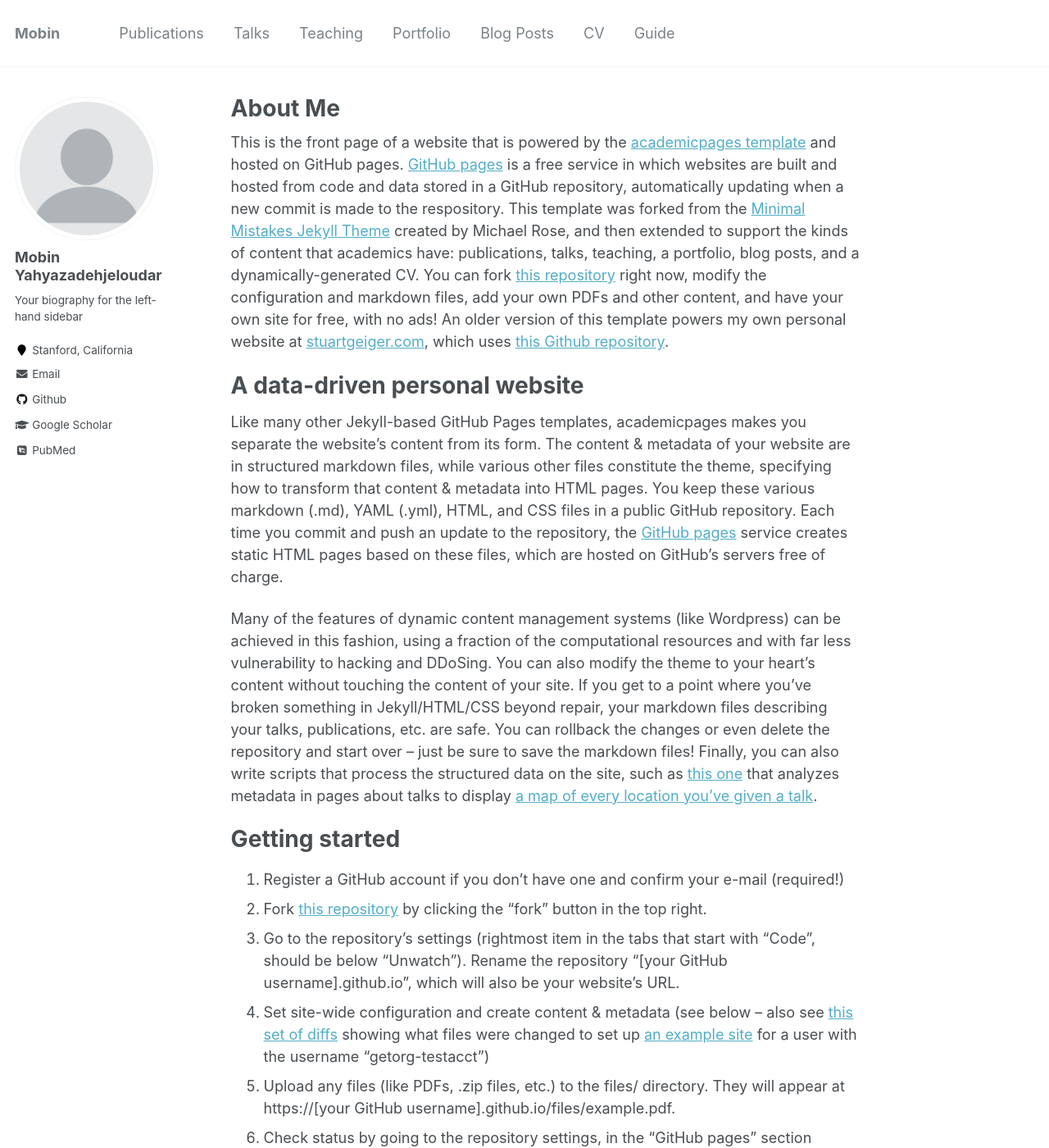
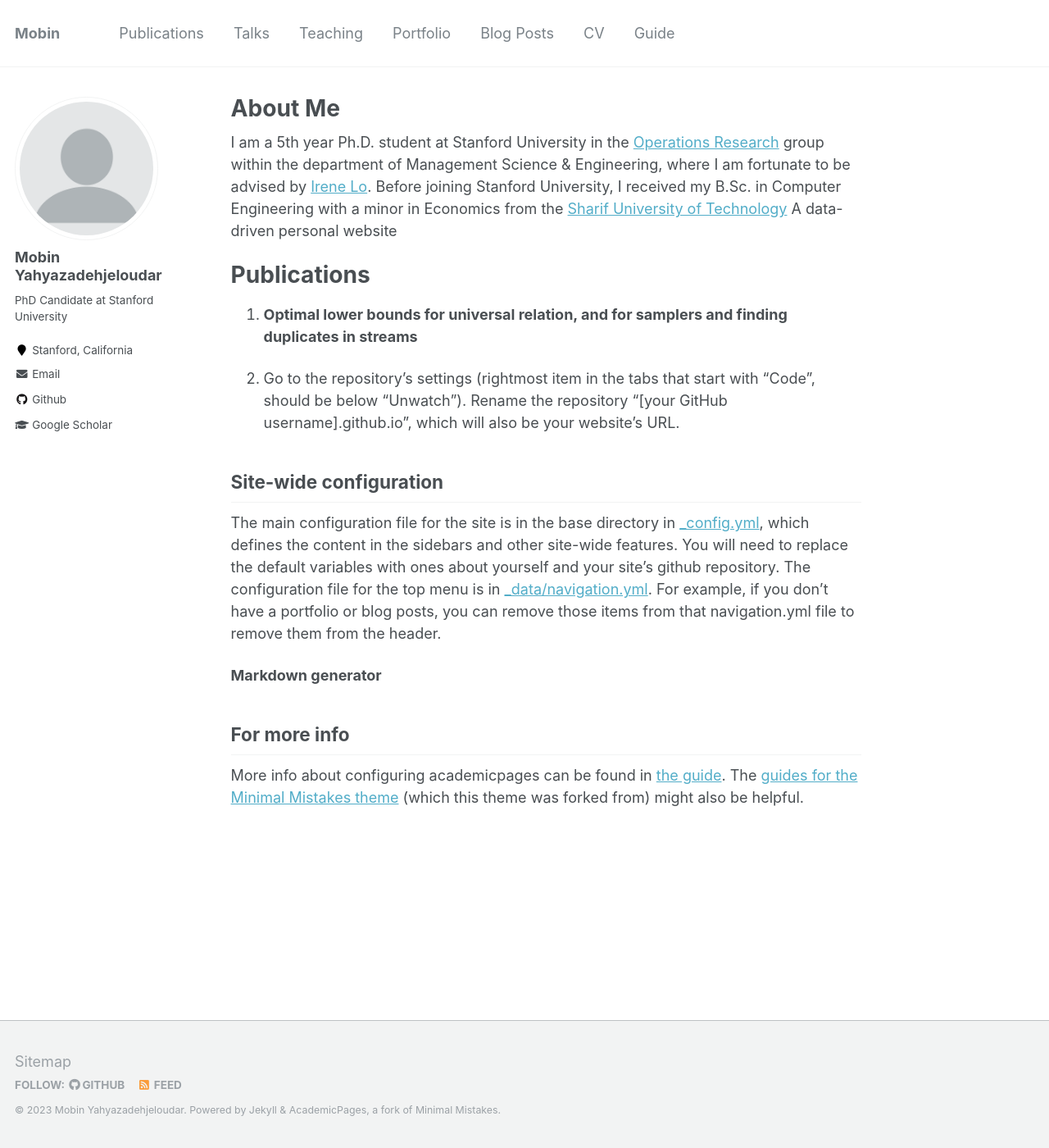
Before and after one commit to mobinyahya/mobinyahya.github.io, a Jekyll site: the page built from _pages/about.md, in a window 1280 px wide and 1400 px high. Shown: the whole window at 82% size. Built offline with Jekyll 4.4.1, drawn with Linux system fonts in a browser that asks for light colours; some web fonts are replaced; some of the changed text lies outside the part shown.

Commit message:
Main Page

```diff
--- a/_config.yml
+++ b/_config.yml
@@ -82,10 +82,10 @@ analytics:
 author:
   name             : "Mobin Yahyazadehjeloudar"
   avatar           : "profile.png"
-  bio              : "Your biography for the left-hand sidebar"
+  bio              : "PhD Candidate at Stanford University"
   location         : "Stanford, California"
   employer         :
-  pubmed           : "https://www.ncbi.nlm.nih.gov/pubmed/?term=john+snow"
+#  pubmed           : "https://www.ncbi.nlm.nih.gov/pubmed/?term=john+snow"
   googlescholar    : "https://scholar.google.com/citations?user=YhAp-fgAAAAJ&hl=en"
   email            :  "yahyazad@stanford.edu"
   researchgate     :  # example: "https://www.researchgate.net/profile/yourprofile"
--- a/_pages/about.md
+++ b/_pages/about.md
@@ -9,42 +9,23 @@ redirect_from:
 ---
 
 
-This is the front page of a website that is powered by the [academicpages template](https://github.com/academicpages/academicpages.github.io) and hosted on GitHub pages. [GitHub pages](https://pages.github.com) is a free service in which websites are built and hosted from code and data stored in a GitHub repository, automatically updating when a new commit is made to the respository. This template was forked from the [Minimal Mistakes Jekyll Theme](https://mmistakes.github.io/minimal-mistakes/) created by Michael Rose, and then extended to support the kinds of content that academics have: publications, talks, teaching, a portfolio, blog posts, and a dynamically-generated CV. You can fork [this repository](https://github.com/academicpages/academicpages.github.io) right now, modify the configuration and markdown files, add your own PDFs and other content, and have your own site for free, with no ads! An older version of this template powers my own personal website at [stuartgeiger.com](http://stuartgeiger.com), which uses [this Github repository](https://github.com/staeiou/staeiou.github.io).
+I am a 5th year Ph.D. student at Stanford University in the [Operations Research](https://or.stanford.edu/) group within the department of Management Science & Engineering, where I am fortunate to be advised by [Irene Lo](https://sites.google.com/view/irene-lo). Before joining Stanford University, I received my B.Sc. in Computer Engineering with a minor in Economics from the [Sharif University of Technology](https://en.sharif.edu/)
+A data-driven personal website
 
-A data-driven personal website
+
+Publications
 ======
-Like many other Jekyll-based GitHub Pages templates, academicpages makes you separate the website's content from its form. The content & metadata of your website are in structured markdown files, while various other files constitute the theme, specifying how to transform that content & metadata into HTML pages. You keep these various markdown (.md), YAML (.yml), HTML, and CSS files in a public GitHub repository. Each time you commit and push an update to the repository, the [GitHub pages](https://pages.github.com/) service creates static HTML pages based on these files, which are hosted on GitHub's servers free of charge.
+1. **Optimal lower bounds for universal relation, and for samplers and finding duplicates in streams**
 
-Many of the features of dynamic content management systems (like Wordpress) can be achieved in this fashion, using a fraction of the computational resources and with far less vulnerability to hacking and DDoSing. You can also modify the theme to your heart's content without touching the content of your site. If you get to a point where you've broken something in Jekyll/HTML/CSS beyond repair, your markdown files describing your talks, publications, etc. are safe. You can rollback the changes or even delete the repository and start over -- just be sure to save the markdown files! Finally, you can also write scripts that process the structured data on the site, such as [this one](https://github.com/academicpages/academicpages.github.io/blob/master/talkmap.ipynb) that analyzes metadata in pages about talks to display [a map of every location you've given a talk](https://academicpages.github.io/talkmap.html).
+1. Go to the repository's settings (rightmost item in the tabs that start with "Code", should be below "Unwatch"). Rename the repository "[your GitHub username].github.io", which will also be your website's URL.
 
-Getting started
-======
-1. Register a GitHub account if you don't have one and confirm your e-mail (required!)
-1. Fork [this repository](https://github.com/academicpages/academicpages.github.io) by clicking the "fork" button in the top right.
-1. Go to the repository's settings (rightmost item in the tabs that start with "Code", should be below "Unwatch"). Rename the repository "[your GitHub username].github.io", which will also be your website's URL.
-1. Set site-wide configuration and create content & metadata (see below -- also see [this set of diffs](http://archive.is/3TPas) showing what files were changed to set up [an example site](https://getorg-testacct.github.io) for a user with the username "getorg-testacct")
-1. Upload any files (like PDFs, .zip files, etc.) to the files/ directory. They will appear at https://[your GitHub username].github.io/files/example.pdf.
-1. Check status by going to the repository settings, in the "GitHub pages" section
 
 Site-wide configuration
 ------
 The main configuration file for the site is in the base directory in [_config.yml](https://github.com/academicpages/academicpages.github.io/blob/master/_config.yml), which defines the content in the sidebars and other site-wide features. You will need to replace the default variables with ones about yourself and your site's github repository. The configuration file for the top menu is in [_data/navigation.yml](https://github.com/academicpages/academicpages.github.io/blob/master/_data/navigation.yml). For example, if you don't have a portfolio or blog posts, you can remove those items from that navigation.yml file to remove them from the header.
 
-Create content & metadata
-------
-For site content, there is one markdown file for each type of content, which are stored in directories like _publications, _talks, _posts, _teaching, or _pages. For example, each talk is a markdown file in the [_talks directory](https://github.com/academicpages/academicpages.github.io/tree/master/_talks). At the top of each markdown file is structured data in YAML about the talk, which the theme will parse to do lots of cool stuff. The same structured data about a talk is used to generate the list of talks on the [Talks page](https://academicpages.github.io/talks), each [individual page](https://academicpages.github.io/talks/2012-03-01-talk-1) for specific talks, the talks section for the [CV page](https://academicpages.github.io/cv), and the [map of places you've given a talk](https://academicpages.github.io/talkmap.html) (if you run this [python file](https://github.com/academicpages/academicpages.github.io/blob/master/talkmap.py) or [Jupyter notebook](https://github.com/academicpages/academicpages.github.io/blob/master/talkmap.ipynb), which creates the HTML for the map based on the contents of the _talks directory).
-
 **Markdown generator**
 
-I have also created [a set of Jupyter notebooks](https://github.com/academicpages/academicpages.github.io/tree/master/markdown_generator
-) that converts a CSV containing structured data about talks or presentations into individual markdown files that will be properly formatted for the academicpages template. The sample CSVs in that directory are the ones I used to create my own personal website at stuartgeiger.com. My usual workflow is that I keep a spreadsheet of my publications and talks, then run the code in these notebooks to generate the markdown files, then commit and push them to the GitHub repository.
-
-How to edit your site's GitHub repository
-------
-Many people use a git client to create files on their local computer and then push them to GitHub's servers. If you are not familiar with git, you can directly edit these configuration and markdown files directly in the github.com interface. Navigate to a file (like [this one](https://github.com/academicpages/academicpages.github.io/blob/master/_talks/2012-03-01-talk-1.md) and click the pencil icon in the top right of the content preview (to the right of the "Raw | Blame | History" buttons). You can delete a file by clicking the trashcan icon to the right of the pencil icon. You can also create new files or upload files by navigating to a directory and clicking the "Create new file" or "Upload files" buttons.
-
-Example: editing a markdown file for a talk
-![Editing a markdown file for a talk](/images/editing-talk.png)
 
 For more info
 ------
```
